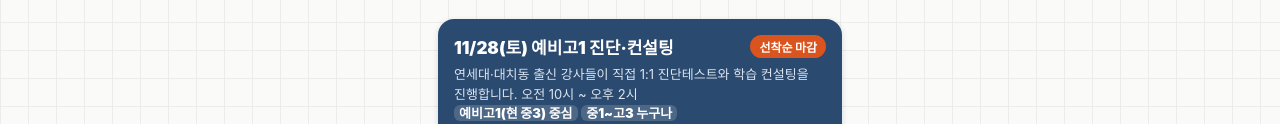
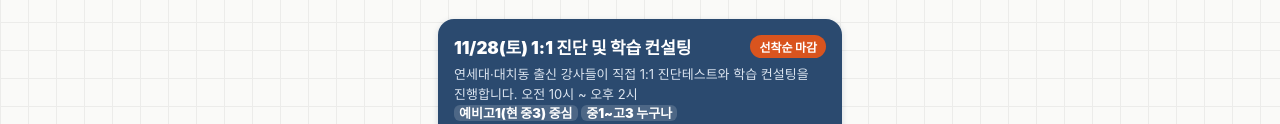
Before and after one commit to firstclassmath/firstclassmath.github.io, a plain HTML site: page index.html in a window 1280 px wide. Shown: the part 230-354 px from the top of the page. Drawn offline with Linux system fonts and the light colour scheme; no server answers.

Commit message:
첫 화면 예약 카드 제목을 '1:1 진단 및 학습 컨설팅'으로
Co-Authored-By: Claude Opus 5.5 <noreply@anthropic.com>

```diff
--- a/index.html
+++ b/index.html
@@ -89,6 +89,7 @@ form.card input:focus,form.card select:focus,form.card textarea:focus{outline:2p
 .bk:active{transform:scale(.985)}
 .bk .hd{display:flex;flex-wrap:wrap;align-items:center;gap:8px}
 .bk .hd b{font-size:17px;font-weight:900}
+@media(max-width:390px){.bk .hd b{font-size:15px}.bk .hd .dd{font-size:11px;padding:3px 7px}}
 .bk .hd .dd{margin-left:auto;font-size:12px;font-weight:900;color:#fff;background:#d9541e;border-radius:999px;padding:3px 9px;white-space:nowrap}
 .bk .sub b{color:#fff;font-weight:900;background:rgba(255,255,255,.16);border-radius:6px;padding:0 5px}
 .bk .sub{word-break:keep-all;font-size:13px;color:#dce5f0;line-height:1.5;margin-top:6px}
@@ -110,7 +111,7 @@ form.card input:focus,form.card select:focus,form.card textarea:focus{outline:2p
 
   <!-- 11/28 상담 예약(손으로 관리). 행사가 끝나면 이 카드를 지울 것 -->
   <a class="bk" href="booking/">
-    <div class="hd"><b>11/28(토) 예비고1 진단·컨설팅</b><span class="dd">선착순 마감</span></div>
+    <div class="hd"><b>11/28(토) 1:1 진단 및 학습 컨설팅</b><span class="dd">선착순 마감</span></div>
     <div class="sub">연세대·대치동 출신 강사들이 직접 1:1 진단테스트와 학습 컨설팅을 진행합니다. 오전 10시 ~ 오후 2시<br><b>예비고1(현 중3) 중심</b> <b>중1~고3 누구나</b></div>
     <div class="go">예약하러 가기 <span id="bk_st">30분 단위 ›</span></div>
   </a>
```
